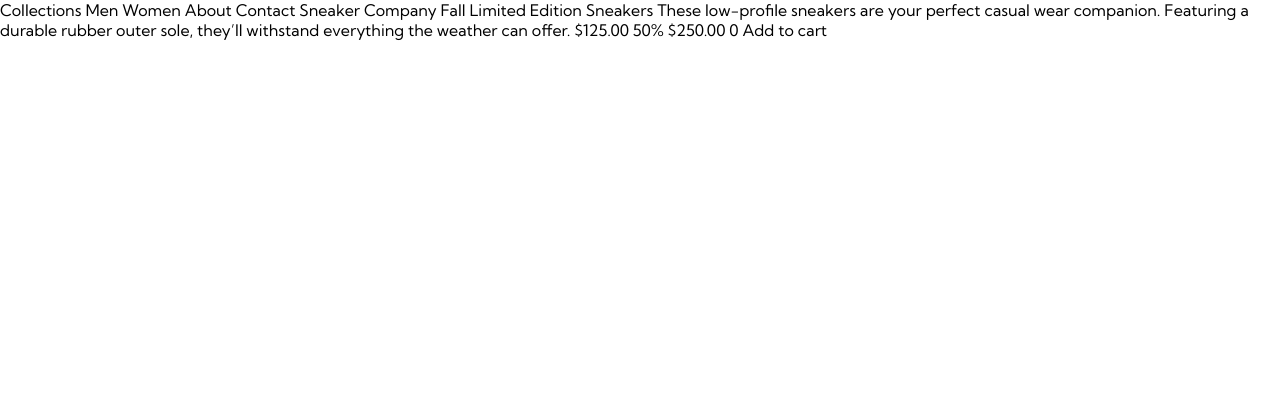
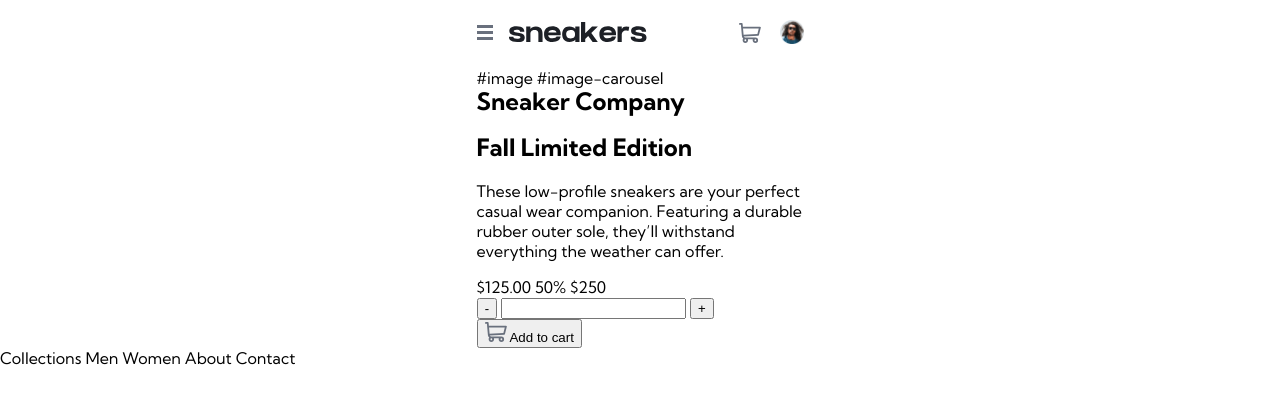
Before and after one commit to oscarvajalmora/fm-ecommerce-product-page, a plain HTML site: page index.html in a window 1280 px wide. Drawn offline with Linux system fonts and the light colour scheme.

Commit message:
Refacto BEM and class names

```diff
--- a/index.html
+++ b/index.html
@@ -11,26 +11,70 @@
 
 <body>
 
+  <header>
+    <div class="header container">
+      <div class="header__left-content">
+        <button class="header__responsive-menu-button">
+          <i class="icon icon--menu"></i>
+        </button>
+        <div class="header__logo">
+          <a href="#">
+            <img src="images/logo.svg" alt="sneakers logo">
+          </a>
+        </div>
+      </div>
+      <div class="header__right-content">
+        <button class="header__cart-button">
+          <i class="icon icon--cart"></i>
+        </button>
+        <div class="header__user-avatar">
+          <img role="button" src="images/image-avatar.png" alt="User avatar">
+        </div>
+      </div>
+    </div>
+  </header>
+
+  <main class="product">
+    <section class="container">
+      <div class="product__image">
+        #image
+        #image-carousel
+      </div>
+      <div class="product__content">
+        <h2 class="product__company">Sneaker Company</h2>
+        <h1 class="product__name">Fall Limited Edition</h1>
+        <p class="product__description">These low-profile sneakers are your perfect casual wear companion. Featuring a
+          durable rubber outer sole, they’ll withstand everything the weather can offer.</p>
+        <div class="product__price-wraper">
+          <span class="product__actual-price">
+            $125.00
+            <span class="product__price-discount">50%</span>
+          </span>
+          <span class="product__previous-price">$250</span>
+        </div>
+        <div class="product__buttons-wrapper">
+          <div class="product__cart-quantity">
+            <button class="button-quantity">
+              <i class="quantity-icon"> - </i>
+            </button>
+            <input class="input-quantity" type="number" />
+            <button class="button-quantity">
+              <i class="quantity-icon"> + </i>
+            </button>
+          </div>
+          <button class="btn btn--add-to-cart">
+            <i class="icon icon--cart">#icon</i> Add to cart</button>
+        </div>
+      </div>
+    </section>
+  </main>
+
   Collections
   Men
   Women
   About
   Contact
 
-  Sneaker Company
-
-  Fall Limited Edition Sneakers
-
-  These low-profile sneakers are your perfect casual wear companion. Featuring a
-  durable rubber outer sole, they’ll withstand everything the weather can offer.
-
-  $125.00
-  50%
-  $250.00
-
-  0
-  Add to cart
-
 </body>
 
 </html>
--- a/styles/scss/globals/_boilerplate.scss
+++ b/styles/scss/globals/_boilerplate.scss
@@ -15,4 +15,5 @@ body {
   font-family: "Kumbh Sans", sans-serif;
   margin: 0;
   padding: 0;
+  background-color: #fff;
 }
--- a/styles/scss/globals/index.scss
+++ b/styles/scss/globals/_index.scss
@@ -1,3 +1,2 @@
-@forward "palette";
 @forward "typography";
 @forward "boilerplate";
--- a/styles/scss/globals/_palette.scss
+++ /dev/null
@@ -1,11 +0,0 @@
-// primary
-$color_orange: hsl(26, 100%, 55%);
-$color_pale_orange: hsl(25, 100%, 94%);
-
-// neutral
-$color_very_dark_blue: hsl(220, 13%, 13%);
-$color_dark_grayish_blue: hsl(219, 9%, 45%);
-$color_grayish_blue: hsl(220, 14%, 75%);
-$color_light_grayish_blue: hsl(223, 64%, 98%);
-$color_white: hsl(0, 0%, 100%);
-$color_black: hsl(0, 0%, 0%);
--- a/styles/scss/style.scss
+++ b/styles/scss/style.scss
@@ -1 +1,41 @@
 @forward "globals";
+@forward "utils";
+
+.header {
+  display: flex;
+  align-items: center;
+  justify-content: space-between;
+  height: 4.25em;
+
+  &__logo {
+    margin-left: 1em;
+  }
+
+  &__responsive-menu-button,
+  &__cart-button {
+    background: none;
+    border: none;
+    cursor: pointer;
+    padding: 0;
+  }
+
+  &__left-content {
+    display: flex;
+    align-items: center;
+  }
+
+  &__right-content {
+    display: flex;
+    align-items: center;
+  }
+
+  &__cart-button {
+    margin-right: 1.375em;
+  }
+
+  &__user-avatar img {
+    width: 100%;
+    max-width: 24px;
+    height: 24px;
+  }
+}
--- /dev/null
+++ b/styles/scss/utils/_icons.scss
@@ -0,0 +1,12 @@
+.icon {
+  width: fit-content;
+  height: auto;
+}
+
+.icon--menu {
+  content: url("/images/icon-menu.svg");
+}
+
+.icon--cart {
+  content: url("/images/icon-cart.svg");
+}
--- /dev/null
+++ b/styles/scss/utils/_index.scss
@@ -0,0 +1,9 @@
+@forward "palette";
+@forward "icons";
+
+.container {
+  width: 100%;
+  max-width: 327px;
+  margin-left: auto;
+  margin-right: auto;
+}
--- /dev/null
+++ b/styles/scss/utils/_palette.scss
@@ -0,0 +1,11 @@
+// primary
+$color_orange: #ff7d1a;
+$color_pale_orange: #ffede0;
+
+// neutral
+$color_very_dark_blue: #1d2025;
+$color_dark_grayish_blue: #68707d;
+$color_grayish_blue: #b6bcc8;
+$color_light_grayish_blue: #f7f8fd;
+$color_white: hsl(0, 0%, 100%);
+$color_black: hsl(0, 0%, 0%);
```
Also changed, not shown: styles/styles.css, 1 other file.
